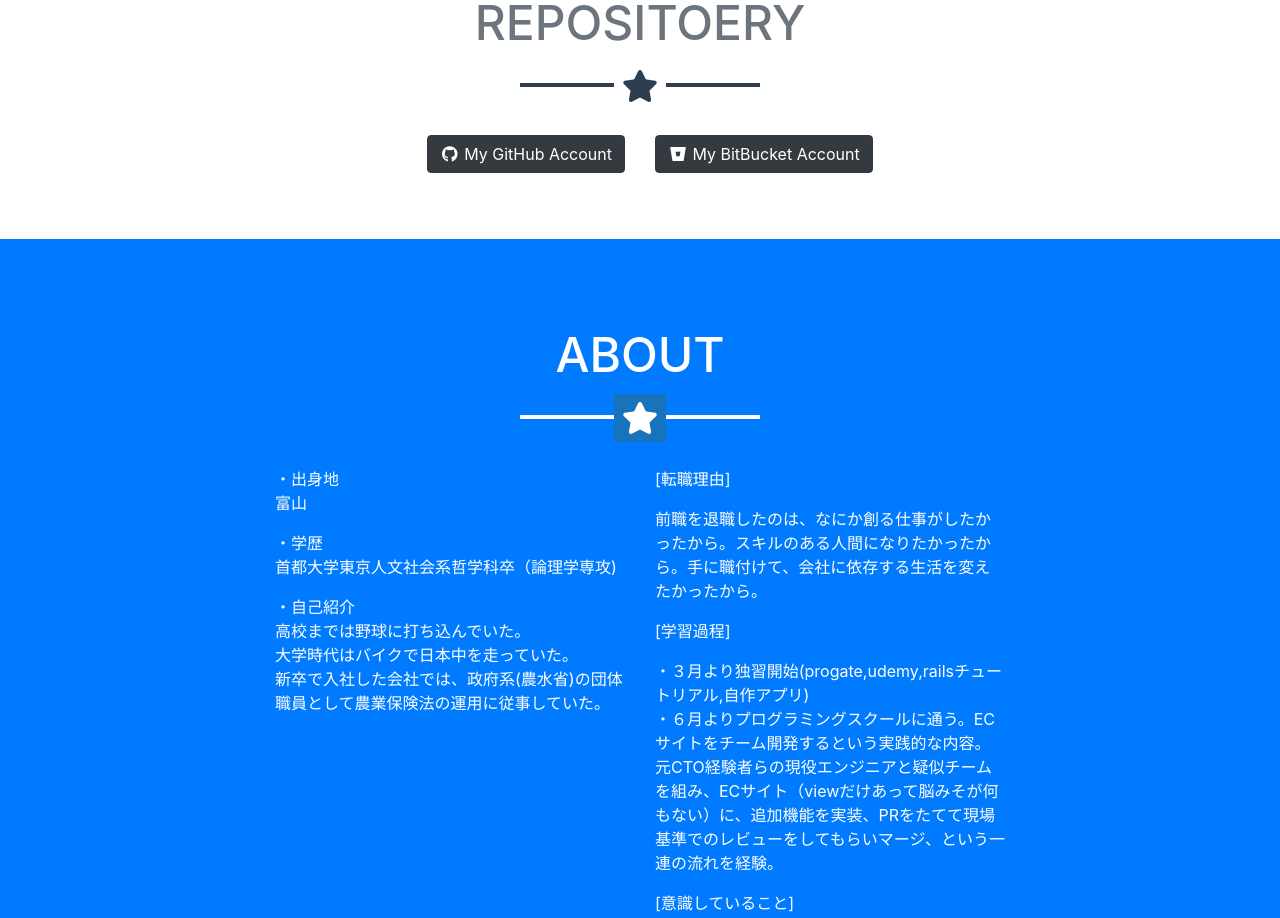
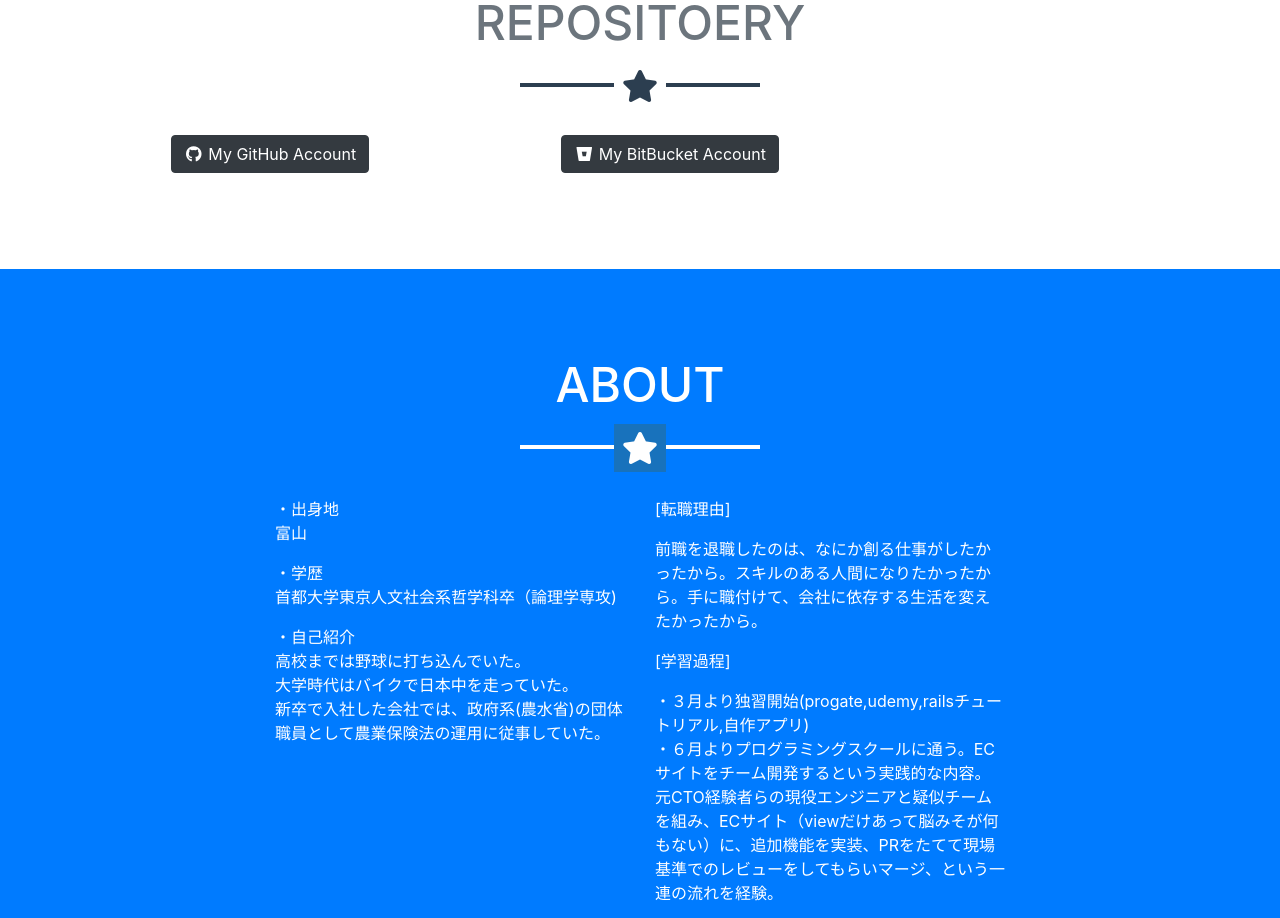
Before and after one commit to cuisine-de-koji/cuisine-de-koji.github.io, a website with bundled scripts: page index.html in a window 1280 px wide. Shown: the part 1739-2657 px from the top of the page. Built offline with nearby package versions, Linux system fonts and the light colour scheme.

Commit message:
Improve repository position

```diff
--- a/index.html
+++ b/index.html
@@ -93,18 +93,21 @@
     </section>
 
     <!-- Repository Section -->
-    <section class="portfolio" id="portfolio">
+    <section class="portfolio"  id="portfolio">
       <div class="container">
         <h2 class="text-center text-uppercase text-secondary mb-0">REPOSITOERY</h2>
         <hr class="star-dark mb-5">
         <div class="row">
-          <div class="col-md-6 col-lg-6 text-right">
+          <div class="repository portfolio-item  col-md-6 col-lg-6 text-center">
             <a class="btn btn-xl btn-dark" href="https://github.com/cuisine-de-koji">
               <i class="fab fa-fw fa-github"></i>
               My GitHub Account
             </a>
           </div>
-          <div class="col-md-6 col-lg-6 text-left">
+          <div>
+            <!-- <div style="padding-bot:10px;"></div> -->
+          </div>
+          <div class="portfolio-item col-md-6 col-lg-6 text-center">
             <a class="btn btn-xl btn-dark" href="https://bitbucket.org/kojiyama/">
               <i class="fab fa-fw fa-bitbucket"></i>
               My BitBucket Account
```
